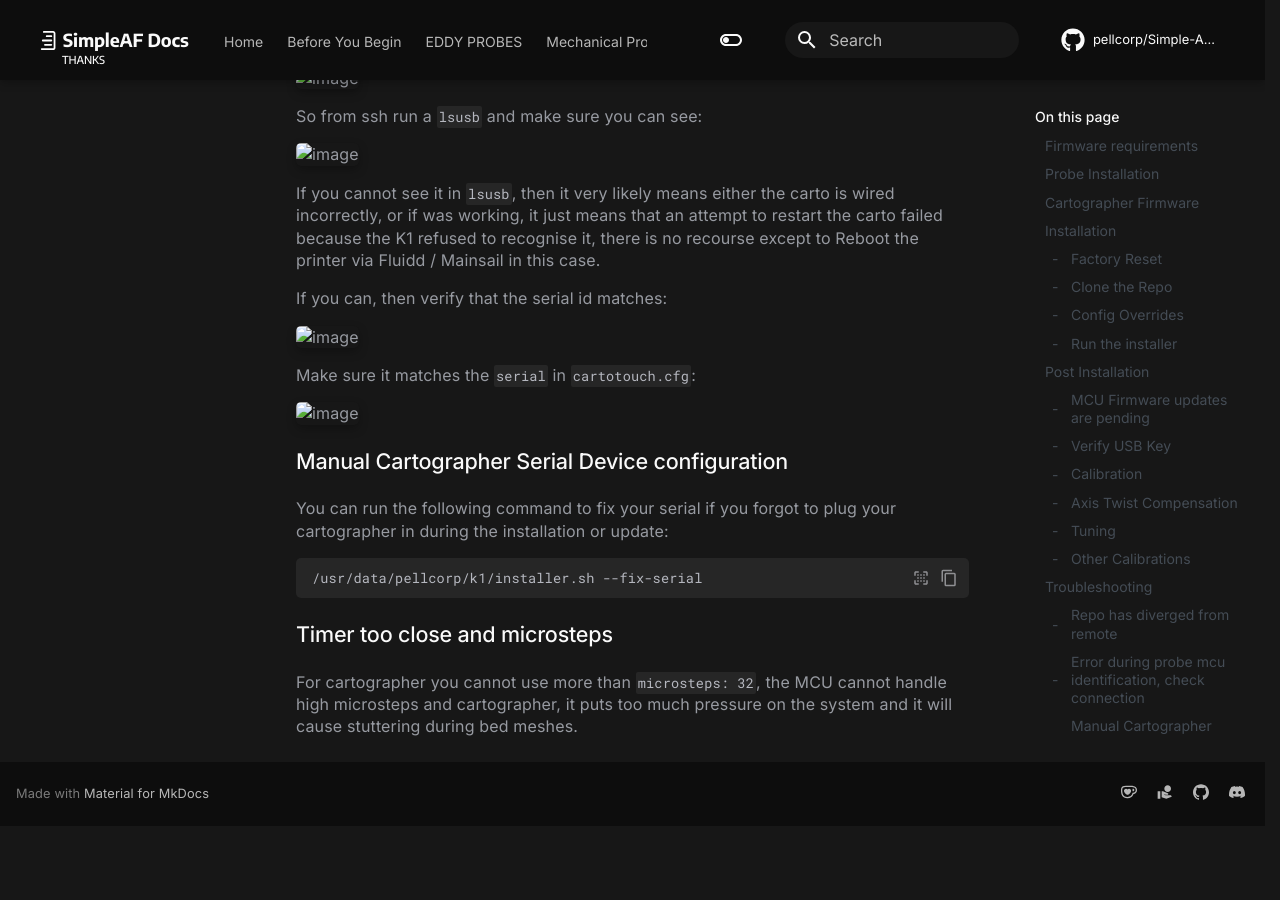
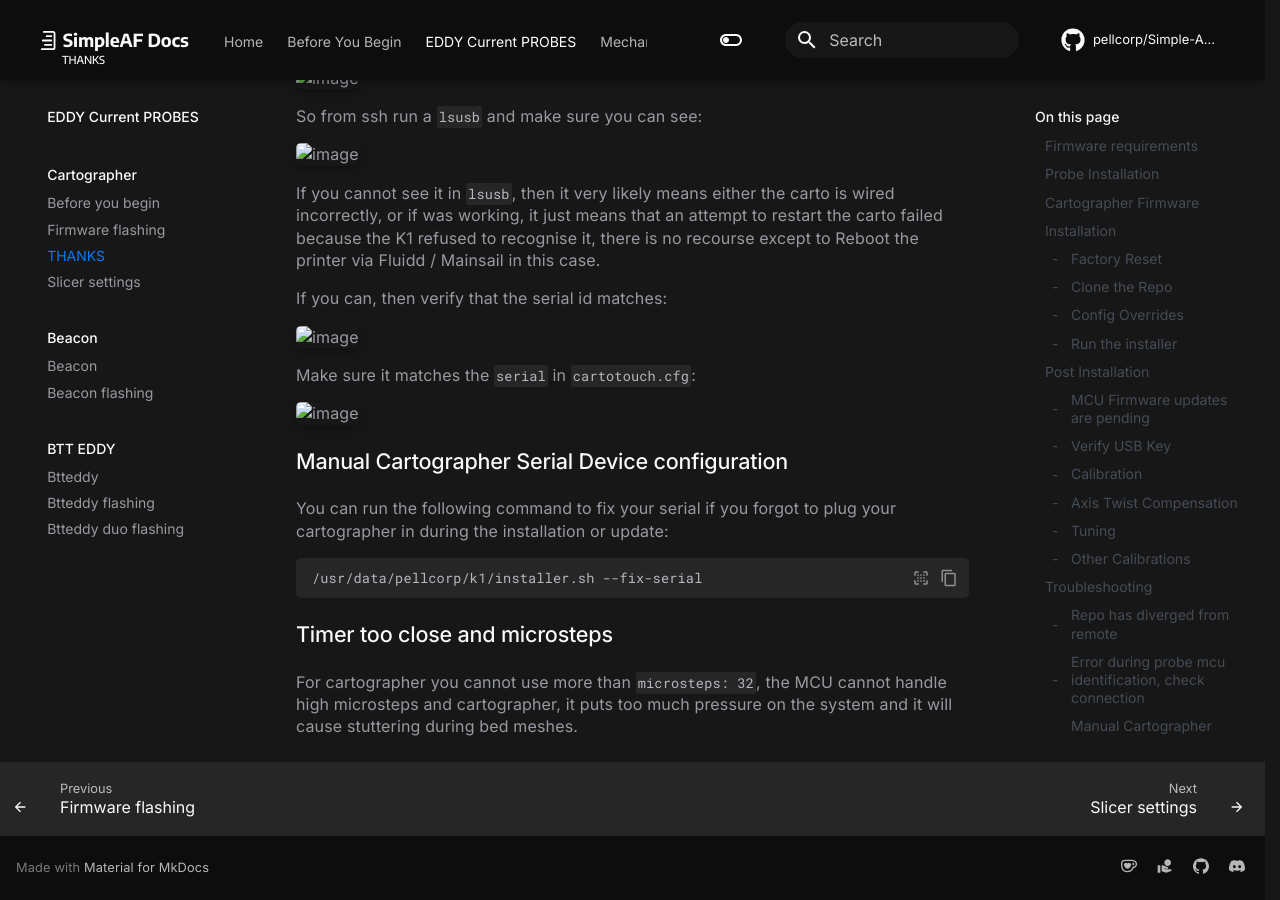
Before and after one commit to pellcorp/Simple-AF-Wiki, an MkDocs documentation site: the page built from docs/cart/cartinstall.md, in a window 1280 px wide and 900 px high, scrolled down 6530 px. Built offline with MkDocs 1.6.1 and Material for MkDocs 9.7.7, drawn with Linux system fonts in a browser that asks for light colours; comment, search, counter and statistics services are not loaded; before the commit the page ends 7356 px from its top, so only the background shows below that.

```diff
--- a/mkdocs.yml
+++ b/mkdocs.yml
@@ -127,11 +127,11 @@ markdown_extensions:
 nav:
   - Home: index.md
   - Before You Begin: welcome.md
-  - EDDY PROBES:
+  - EDDY Current PROBES:
       - Cartographer:
           - cart/preparation.md
           - cart/firmware_flashing.md
-          - cart/install.md
+          - cart/cartinstall.md
           - cart/slicer_settings.md
       - Beacon:
           - beacon/beacon.md
```
